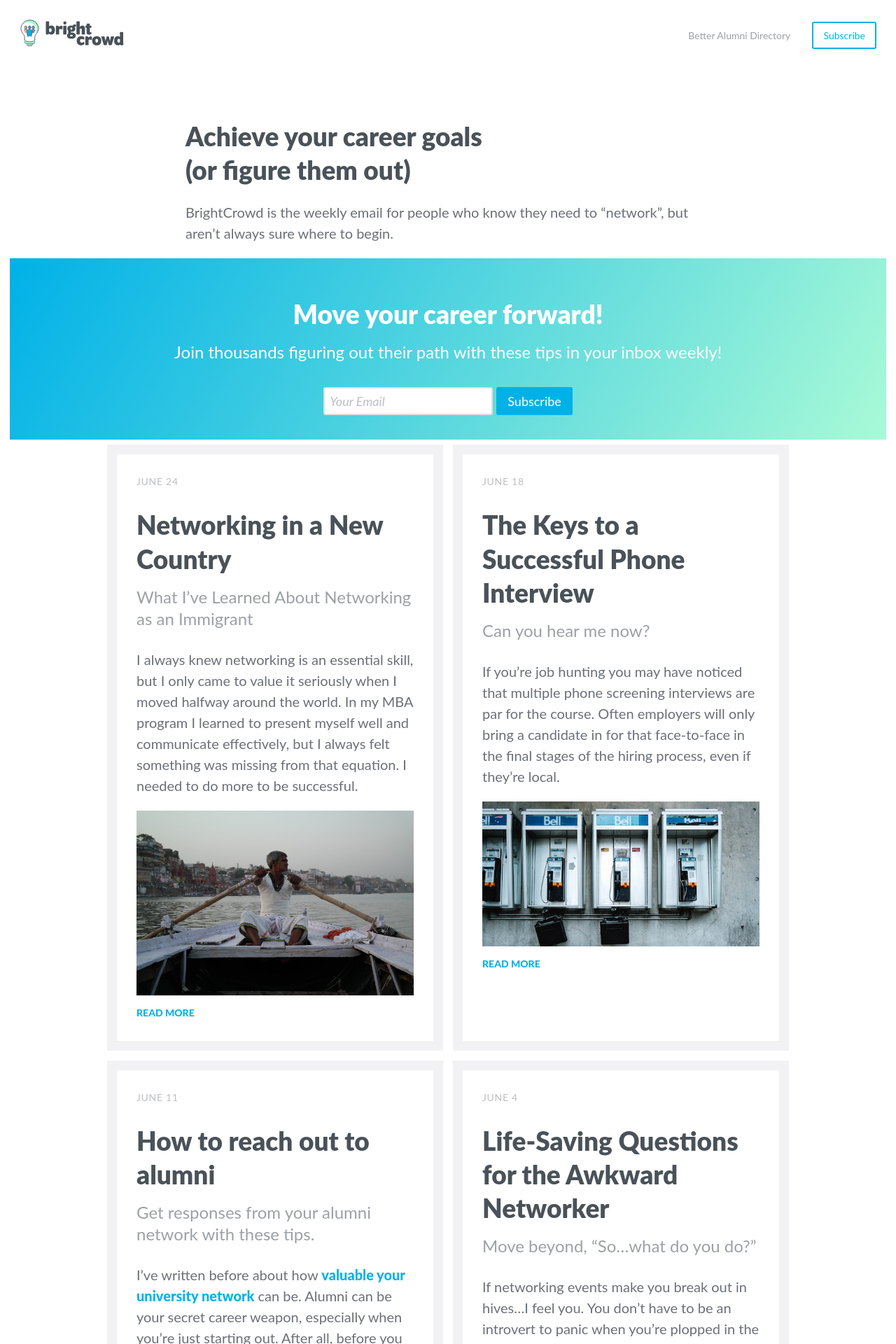
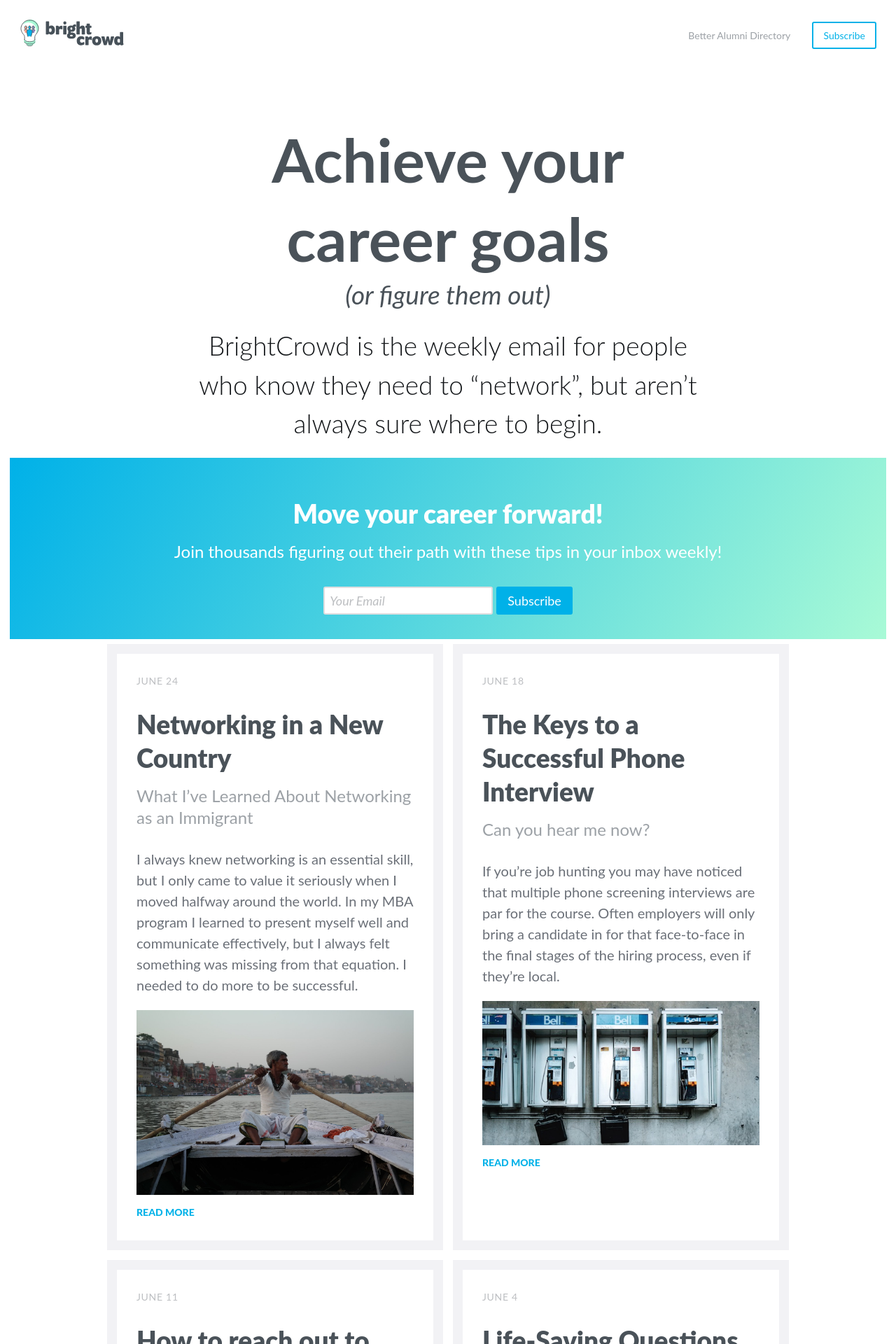
Before and after one commit to BrightCrowd/bc-blog, a Jekyll site: the page built from index.html, in a window 1280 px wide. Shown: the top 1920 px of the page at 70% size. Built offline with Jekyll 4.4.1, drawn with Linux system fonts in a browser that asks for light colours; some web fonts are replaced.

Commit message:
Styling for signup on home page

```diff
--- a/_sass/_theme.scss
+++ b/_sass/_theme.scss
@@ -423,3 +423,23 @@ footer {
   padding: 28px 0;
   text-align: center;
 }
+
+
+.index-headline{
+  text-align:center;
+  .title{
+    font-size: 87px;
+    font-weight:700;
+    span{
+      display:block;
+      font-weight:400;
+      font-style:italic;
+      font-size: 37px;
+    }
+  }
+  .lead{
+    font-size: 37px;
+    font-weight:300;
+    color: $bc-grey-900;
+  }
+}
--- a/index.html
+++ b/index.html
@@ -4,8 +4,8 @@ layout: default
 
 <div class="index-headline">
   <!-- <img src="{{site.baseurl}}/assets/images/logomark.png"> -->
-  <h1>Achieve your career goals <br>(or figure them out)</h1>
-  <p>BrightCrowd is the weekly email for people who know they need to “network”, but aren’t always sure where to begin. </p>
+  <h1 class='title'>Achieve your career goals <span>(or figure them out)</span></h1>
+  <p class='lead'>BrightCrowd is the weekly email for people who know they need to “network”, but aren’t always sure where to begin. </p>
 </div>
 
 <div class="index-signup">
```
